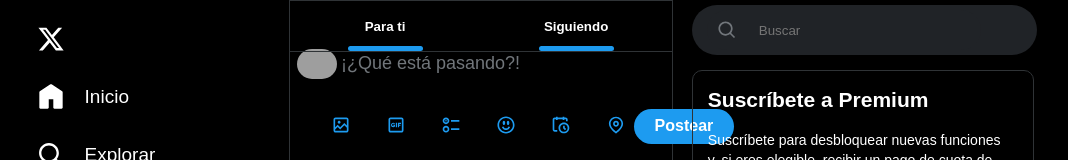
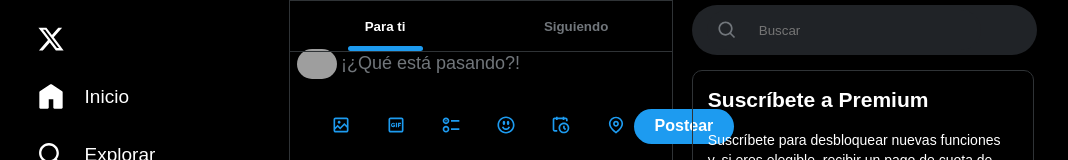
Before and after one commit to DanielPizarroDeveloper/clon-twitter, a React (Vite) app: page / in a window 1280 px wide. Shown: the top 160 px of the page, without its empty margins (121-1189 px from the left). Built offline with nearby package versions, Linux system fonts and the light colour scheme; grey boxes are pictures that could not be loaded.

Commit message:
Actualización del cambio entre boton Para Ti / Siguiendo

```diff
--- a/src/Components/SubComponentsFeed/FeedCategory.jsx
+++ b/src/Components/SubComponentsFeed/FeedCategory.jsx
@@ -1,17 +1,53 @@
+import { useState } from 'react';
+
 export function FeedCategory() {
+  const [forYou, setForYou] = useState(true)
+
+    var classNameParaTi = null
+    var classNameUnderlineParaTi = null
+    var classNameSiguiendo = null
+    var classNameUnderlineSiguiendo = null
+
+    forYou == true ?
+    (classNameParaTi = 'feed-article-title-selected', classNameUnderlineParaTi = 'feed-article-title-underline-visible') :
+    (classNameParaTi = 'feed-article-title-not-selected', classNameUnderlineParaTi = 'feed-article-title-underline-hidden')
+
+    forYou == false ?
+    (classNameSiguiendo = 'feed-article-title-selected', classNameUnderlineSiguiendo = 'feed-article-title-underline-visible') :
+    (classNameSiguiendo = 'feed-article-title-not-selected', classNameUnderlineSiguiendo = 'feed-article-title-underline-hidden')
+
+    const changeStyle = (status) => {
+      status == true ?
+      (classNameParaTi = 'feed-article-title-selected',  classNameSiguiendo = 'feed-article-title-not-selected', classNameUnderlineParaTi = 'feed-article-title-underline-visible', classNameUnderlineSiguiendo = 'feed-article-title-underline-hidden') :
+      (classNameParaTi = 'feed-article-title-not-selected',  classNameSiguiendo = 'feed-article-title-selected', classNameUnderlineParaTi = 'feed-article-title-underline-hidden', classNameUnderlineSiguiendo = 'feed-article-title-underline-visible')
+    }
+
+    const handlerChangeToSiguiendo = () => {
+      setForYou(true)
+      var status = forYou
+      changeStyle(status)
+    }
+
+    const handlerChangeToParaTi = () => {
+      setForYou(false)
+      var status = forYou
+      changeStyle(status)
+    }
+
     return(
       <article className='feed-article'>
         <div className='feed-article-border'>
-            <button className='feed-article-button'>
+          <button className='feed-article-button' onClick={handlerChangeToSiguiendo} >
             <div className='feed-article-button-content'>
-                <span className='feed-article-title'><strong>Para ti</strong></span>
-                <span className='feed-article-title-underline'></span>
+              <span className={classNameParaTi}><strong>Para ti</strong></span>
+              <span className={classNameUnderlineParaTi}></span>
             </div>
           </button>
-            <button className='feed-article-button'>
+
+          <button className='feed-article-button' onClick={handlerChangeToParaTi}>
             <div className='feed-article-button-content'>
-                <span className='feed-article-title'><strong>Siguiendo</strong></span>
-                <span className='feed-article-title-underline'></span>
+              <span className={classNameSiguiendo}><strong>Siguiendo</strong></span>
+              <span className={classNameUnderlineSiguiendo}></span>
             </div>
           </button>
         </div>
--- a/src/css/Feed.css
+++ b/src/css/Feed.css
@@ -37,16 +37,29 @@
     align-items: center;
 }
 
-.feed-article-title {
+.feed-article-title-selected {
     color: white;
     font-weight: bold;
     margin-top: 5px;
 }
 
-.feed-article-title-underline {
+.feed-article-title-not-selected {
+    color: #71767b;
+    font-weight: unset;
+}
+
+.feed-article-title-underline-visible {
     border-radius: 10px;
     border-bottom: 5px solid #1d9bf0;
     width: 75px;
+    display: block;
+}
+
+.feed-article-title-underline-hidden {
+    border-radius: 10px;
+    border-bottom: 5px solid #1d9bf0;
+    width: 75px;
+    display: none;
 }
 
 .feed-article-panel {
--- a/src/css/Tendency.css
+++ b/src/css/Tendency.css
@@ -335,13 +335,16 @@
 .lateral-tendency-button-siguiendo:hover {
     background-color: #200a0c;
     border: 1px solid #67070f;
+    transition: .2s;
 }
 
 .lateral-tendency-button-siguiendo:hover .lateral-tendency-msj-dejar-seguir {
     display: block;
     color: #f4212e;
+    /* transition: .2s; */
 }
 
 .lateral-tendency-button-siguiendo:hover .lateral-tendency-msj-seguir {
     display: none;
+    /* transition: .2s; */
 }
```
Lines whose indentation alone changed are shown as unchanged.
